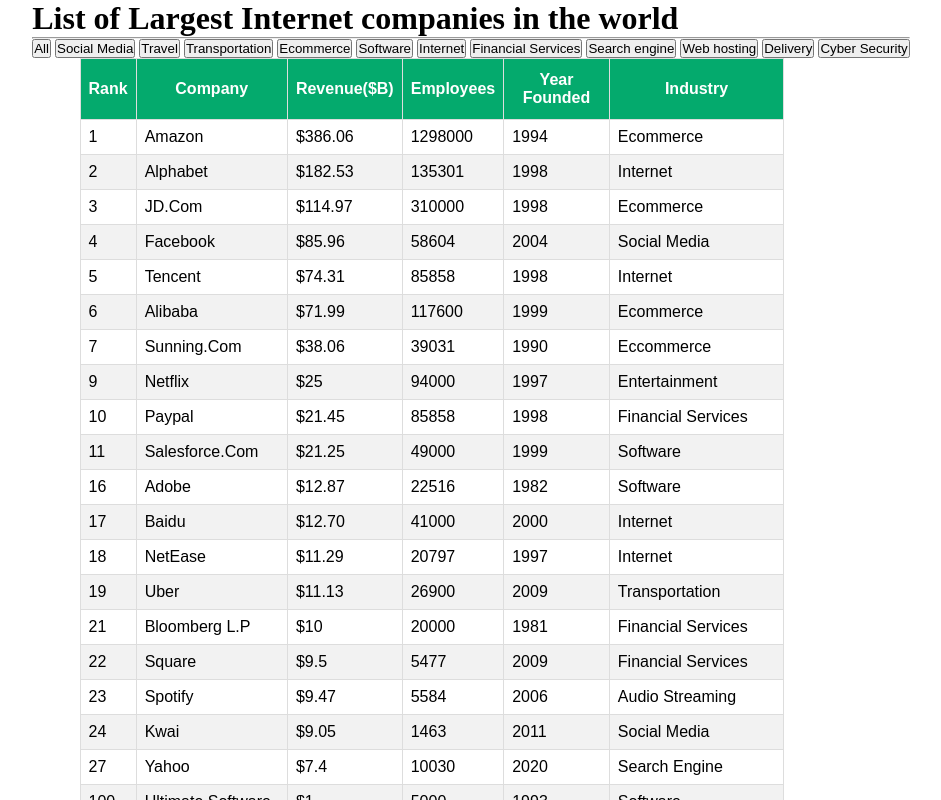
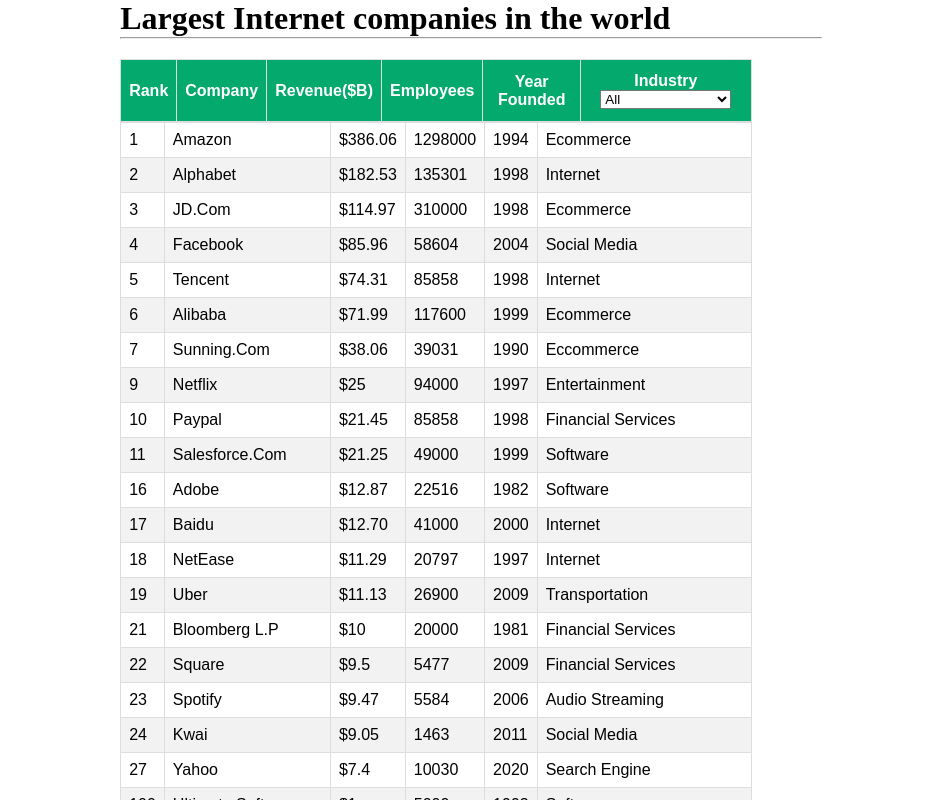
Before and after one commit to Madrine256/filter-data-in-js, a plain HTML site: page index.html in a window 1280 px wide. Shown: the top 800 px of the page, without its empty margins (169-1110 px from the left). Drawn offline with Linux system fonts and the light colour scheme.

Commit message:
replaced buttons with dropdown selection inside the table

```diff
--- a/index.html
+++ b/index.html
@@ -10,35 +10,36 @@
 <body>
     <div class="container">
         <div class="title">
-            <h1>List of Largest Internet companies in the world </h1>
+            <h1>Largest Internet companies in the world </h1>
         </div><hr>
-        <div class="buttons">
-            <button class="filter-btns" data-id="all">All</button>
-        <button class="filter-btns" data-id="social media">Social Media</button>
-        <button class="filter-btns" data-id="travel">Travel</button>
-        <button class="filter-btns" data-id="transportation">Transportation</button>
-        <button class="filter-btns" data-id="ecommerce">Ecommerce</button>
-        <button class="filter-btns" data-id="software">Software</button>
-        <button class="filter-btns" data-id="internet">Internet</button>
-        <button class="filter-btns" data-id="financial services">Financial Services</button>
-        <button class="filter-btns" data-id="search engine">Search engine</button>
-        <button class="filter-btns" data-id="web hosting">Web hosting</button>
-        <button class="filter-btns" data-id="Delivery">Delivery</button>
-        <button class="filter-btns" data-id="cybersecurity">Cyber Security</button>
-        </div>
 
         <div class="table-content">
             <div class="tables">
-                <!-- <table id="headers">
+                <table id="headers">
                     <tr>
                         <th>Rank</th>
                         <th>Company</th>
                         <th>Revenue($B)</th>
                         <th>Employees</th>
                         <th>Year Founded</th>
-                        <th>Industry</th>
+                        <th>Industry
+                            <select name="industry" id="industry">
+                                <option value="all">All</option>
+                                <option value="ecommerce">Ecommerce</option>
+                                <option value="social media">Social media</option>
+                                <option value="travel">Travel</option>
+                                <option value="Delivery">Delivery</option>
+                                <option value="cybersecurity">Cyber Security</option>
+                                <option value="transportation">Transportation</option>
+                                <option value="internet">Internet</option>
+                                <option value="search engine">Search engine</option>
+                                <option value="web hosting">Web Hosting</option>
+                                <option value="software">Software</option>
+                                <option value="financial services">Financial Services</option>
+                            </select>
+                        </th>
                     </tr>
-                </table> -->
+                </table>
                 <table id="table">
                     <tr>
                         <th>Rank</th>
--- a/main.js
+++ b/main.js
@@ -6,25 +6,23 @@
 })
 function filterReturn(){
  //get the buttons
-const filter_btns = document.querySelectorAll('.filter-btns');
+const selectedVal = document.querySelector('select');
     //loop through the btns
-    filter_btns.forEach(btns=>{
-      btns.addEventListener('click',(e)=>{
-        const data_id = e.currentTarget.dataset.id;
+      selectedVal.addEventListener('click',()=>{
+        const val = selectedVal.value;
         //filter the indutry
         const filterRanks = InternetCompanies.filter((ranks)=>{
-          if(ranks.industry === data_id){
+          if(ranks.industry === val){
             return ranks;
           }
         });
-        if(data_id === 'all'){
+        if(val === 'all'){
           ourOutput(InternetCompanies);
         }else{
           ourOutput(filterRanks);
         }
 
     });
-    })
 }
 
 //get the table content div
@@ -33,7 +31,7 @@
 //function for our output
 function ourOutput(output){
  const displayContent =  output.map((companies)=>{
-   console.log(companies.industry)
+  //  console.log(companies.industry)
    //remove the last character from the revenue strting
    const rev = companies.revenue;
    const removedLastChar =rev.substring(0, rev.length-1);
@@ -49,7 +47,7 @@
         `;
   });
   const contentJoined = displayContent.join("");
-  table.innerHTML += contentJoined;
+  table.innerHTML = contentJoined;
 }
 
 
--- a/myjson/main.js
+++ b/myjson/main.js
@@ -8,7 +8,7 @@
         employees : 1298000,
         headquarters : 'seatle',
         founded : 1994,
-        industry : 'Ecommerce'
+        industry : 'ecommerce'
     },
     {
         rank : 2,
@@ -26,7 +26,7 @@
         employees : 310000,
         headquarters : 'beijing',
         founded : 1998,
-        industry : 'Ecommerce'
+        industry : 'ecommerce'
     },
     {
         rank : 4,
@@ -53,7 +53,7 @@
         employees : 117600,
         headquarters : 'hangzhou',
         founded : 1999,
-        industry : 'Ecommerce'
+        industry : 'ecommerce'
     },
     {
         rank : 7,
--- a/style.css
+++ b/style.css
@@ -39,4 +39,5 @@
     display: flex;
     justify-content: center;
     align-items: center;
+    margin-top: 20px;
 }
```
Also changed, not shown: 1 other file.
